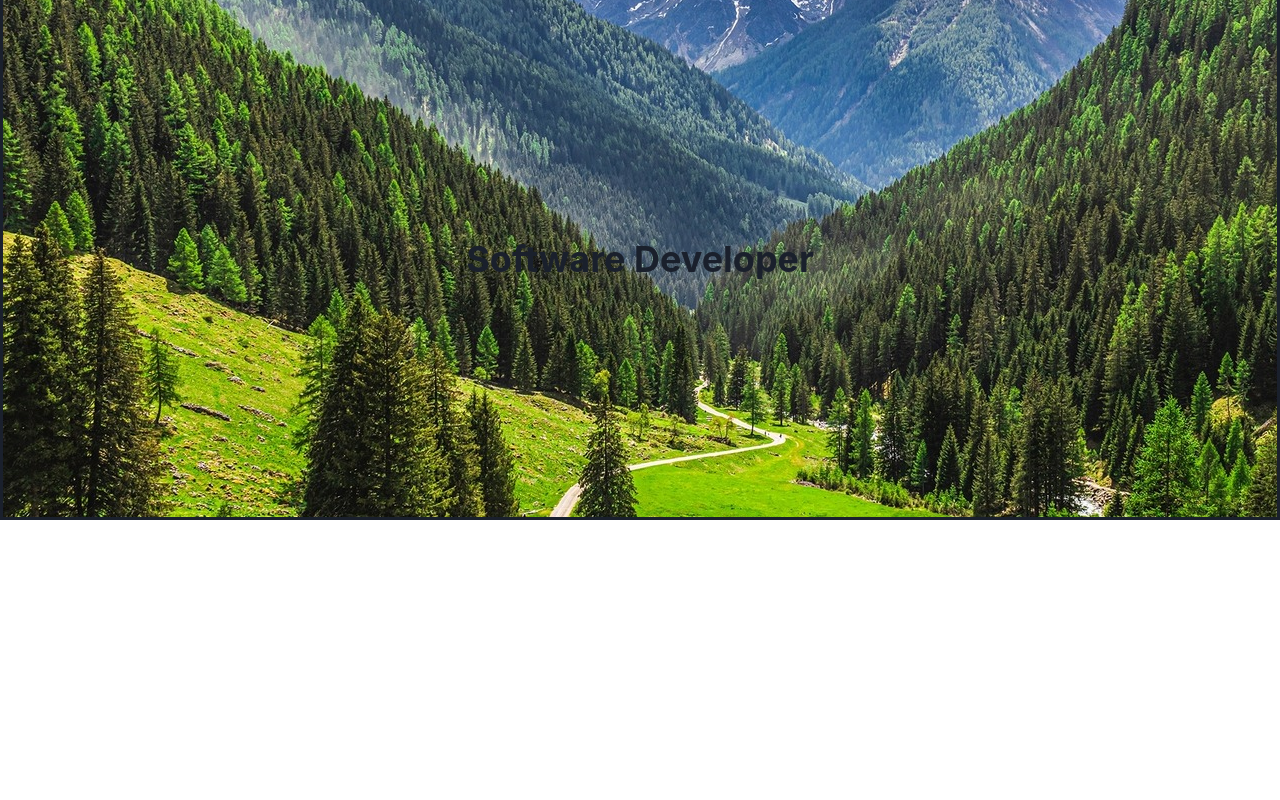
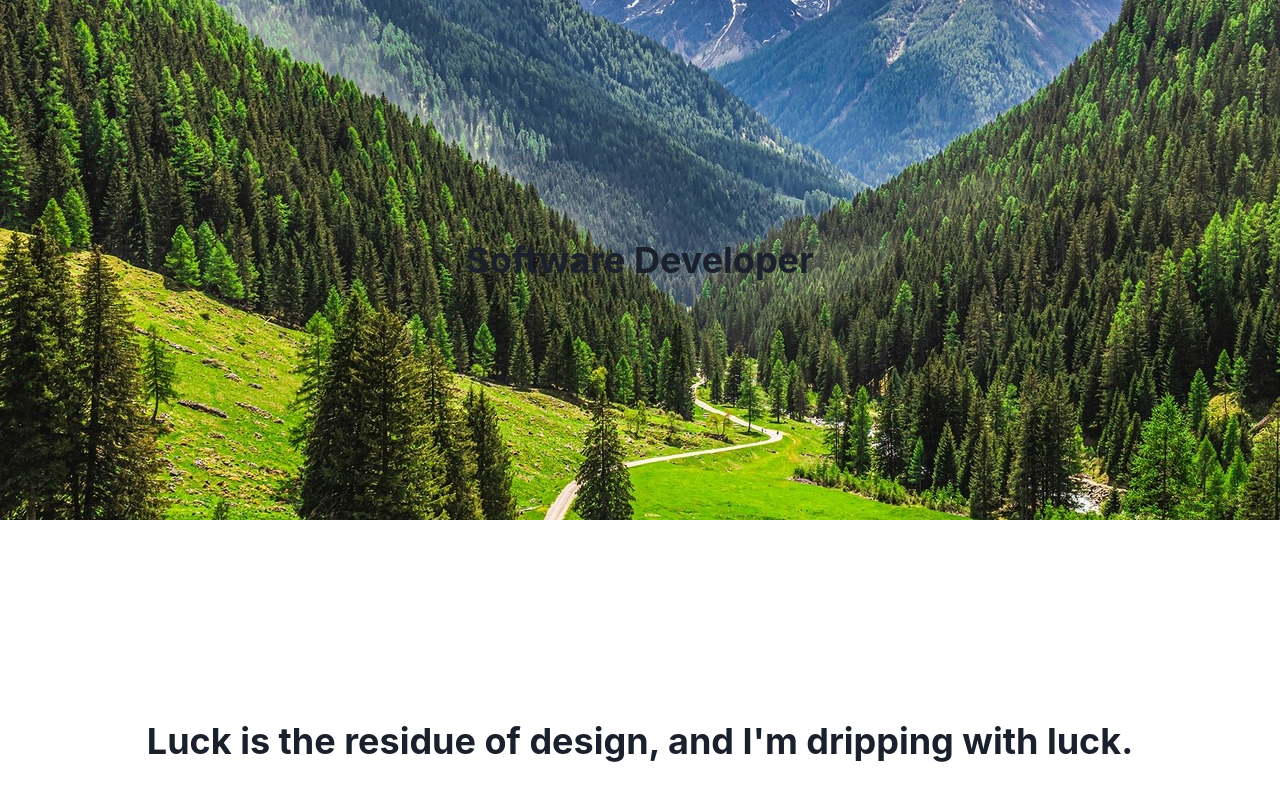
Before and after one commit to n10dollar/neil-website, a React (Vite) app: page / in a window 1280 px wide. Shown: the part 328-1128 px from the top of the page. Before the commit the page ends 848 px from the top, so only its background shows below. Built offline with nearby package versions, Linux system fonts and the light colour scheme.

Commit message:
created <Quote>, <Home> and pages directory, added Props parameters to <Quote> and <NavBar>

```diff
--- a/src/App.tsx
+++ b/src/App.tsx
@@ -1,12 +1,8 @@
-import NavBar from "components/universal/NavBar.tsx";
-import Background2 from "components/home/Background2.tsx";
+import Home from "pages/Home.tsx";
 
 const App = () => {
     return (
-        <>
-            <NavBar />
-            <Background2 />
-        </>
+        <Home />
     );
 };
 
--- a/src/components/home/Background.tsx
+++ b/src/components/home/Background.tsx
@@ -1,43 +1,16 @@
-import {Image, Center, Container, Heading, Text, Wrap, WrapItem} from "@chakra-ui/react";
+import {Heading, Flex} from "@chakra-ui/react"
 
 const Background = () => {
     return (
-        <Center
-            backgroundImage="src/assets/background.jpeg"
-            backgroundSize="cover"
-            backgroundPosition="center"
-            height="100vh"
-        >
-            <Wrap align={"center"} justify={"space-evenly"}>
-                <WrapItem>
-                    <Container border={"solid"} centerContent={true} bgGradient='linear(to-r, green.200, pink.500)'>
-                        <Heading>Welcome to my website</Heading>
-                        <Text textAlign={"center"}>
-                            I'm a 19 year-old dude from Cerritos, CA.
-                            <br />
-                            I love CS because it allows one to actualize almost any project they can imagine.
-                            My dream is to build my own tailored audio EQ (equalizer) one day.
-                            <br />
-                            I'm not always at the desk though.
-                            Well... sort of.
-                            <br />
-                            I love producing beats on FL Studio (kudos Image Line!) and still believe chess is the greatest sport out there.
-                            <br />
-                            And I make sure I have time for the gym too:
-                            after all, healthy body, healthy mind (and healthier rizz).
-                        </Text>
-                    </Container>
-                </WrapItem>
-                <WrapItem>
-                    <Image src={"src/assets/neil-beach.png"}
-                           width={{
-                               base: 300, // 0-48em
-                               md: 300, // 48em-80em,
-                               xl: 500, // 80em+
-                    }}/>
-                </WrapItem>
-            </Wrap>
-        </Center>
+        <Flex
+            bgImage={"src/assets/background.jpeg"}
+            flexDirection={"column"}
+            height={"100vh"}
+            justify={"space-evenly"}
+            textAlign={"center"}>
+            <Heading>Neil Tendolkar</Heading>
+            <Heading>Software Developer</Heading>
+        </Flex>
     );
 };
 
--- a/src/components/home/Background2.tsx
+++ /dev/null
@@ -1,22 +0,0 @@
-import {Box, Center, Text, Heading, VStack, Flex, Spacer} from "@chakra-ui/react"
-
-const b = {
-        display: "flex",
-    alignItems: "center",
-    justifyContent: "center",
-}
-
-const Background2 = () => {
-    return (
-        <Flex bgImage={"src/assets/background.jpeg"}
-              height="100vh" flexDirection={"column"}
-              justify={"space-evenly"}
-              textAlign={"center"}
-              border={"solid"}>
-            <Heading>Neil Tendolkar</Heading>
-            <Heading>Software Developer</Heading>
-        </Flex>
-    );
-};
-
-export default Background2;
--- /dev/null
+++ b/src/components/home/Quote.tsx
@@ -0,0 +1,19 @@
+import {Heading} from "@chakra-ui/react";
+import {ReactNode} from "react";
+
+interface Props {
+    children: ReactNode
+    py: number
+}
+
+const Quote = ({children, py}: Props) => {
+    return (
+        <Heading
+            textAlign={"center"}
+            py={py}>
+            {children}
+        </Heading>
+    );
+};
+
+export default Quote;
--- a/src/components/universal/NavBar.tsx
+++ b/src/components/universal/NavBar.tsx
@@ -1,7 +1,15 @@
 import {Button, ButtonGroup, Flex, HStack, IconButton, Image} from "@chakra-ui/react";
-import {BsInstagram, BsLinkedin} from "react-icons/bs";
-import {MdEmail} from "react-icons/md";
 import Style from "src/style-config.json";
+
+interface Props {
+    pages: string[],
+    socials: Social[]
+}
+
+export interface Social {
+    name: string,
+    icon: any
+}
 
 const buttonProps = {
     bgGradient: Style.bgGradient,
@@ -10,20 +18,14 @@ const buttonProps = {
     _hover: {bg: 'green.500'}
 }
 
-const pages = ["Home", "Software", "Music", "Chess"]
-
-const NavBar = () => {
+const NavBar = ({pages, socials}: Props) => {
     return (
         <Flex justifyContent={"space-between"}>
             <HStack>
                 <Image src="src/assets/sauron.png" boxSize={12} borderRadius={"full"} alt={"sauron"} />
                 <ButtonGroup>{pages.map(page => <Button {...buttonProps}>{page}</Button>)}</ButtonGroup>
             </HStack>
-            <ButtonGroup>
-                <IconButton aria-label={"Email"} icon={<MdEmail />} />
-                <IconButton aria-label={"LinkedIn"} icon={<BsLinkedin />} />
-                <IconButton aria-label={"Instagram"} icon={<BsInstagram />} />
-            </ButtonGroup>
+            <ButtonGroup>{socials.map((social: Social) => <IconButton aria-label={social.name} icon={social.icon} />)}</ButtonGroup>
         </Flex>
     );
 };
--- /dev/null
+++ b/src/pages/Home.tsx
@@ -0,0 +1,27 @@
+import NavBar, {Social} from "components/universal/NavBar.tsx";
+import Background from "components/home/Background.tsx";
+import Quote from "components/home/Quote.tsx";
+import {MdEmail} from "react-icons/md";
+import {BsInstagram, BsLinkedin} from "react-icons/bs";
+
+
+
+const pages = ["Home", "Software", "Music", "Chess"]
+const socials: Social[] = [
+    {name: "Email", icon: <MdEmail />},
+    {name: "LinkedIn", icon: <BsLinkedin />},
+    {name: "Instagram", icon: <BsInstagram />},
+]
+const centerQuote = "Luck is the residue of design, and I'm dripping with luck."
+
+const Home = () => {
+    return (
+        <>
+            <NavBar pages={pages} socials={socials} />
+            <Background />
+            <Quote py={200}>{centerQuote}</Quote>
+        </>
+    );
+};
+
+export default Home;
--- a/vite.config.ts
+++ b/vite.config.ts
@@ -7,9 +7,12 @@ export default defineConfig({
   resolve: {
     alias: {
       src: "/src",
+      assets: "/src/assets",
       components: "/src/components",
-      assets: "/src/assets",
+      hooks: "/src/hooks",
+      pages: "/src/pages",
       stylesheets: "/src/stylesheets",
+      utils: "/src/utils",
     },
   },
 })
```
Also changed, not shown: src/components/home/BackgroundOld.tsx (added, +44 -0 lines), tsconfig.json (+5 -2 lines).
